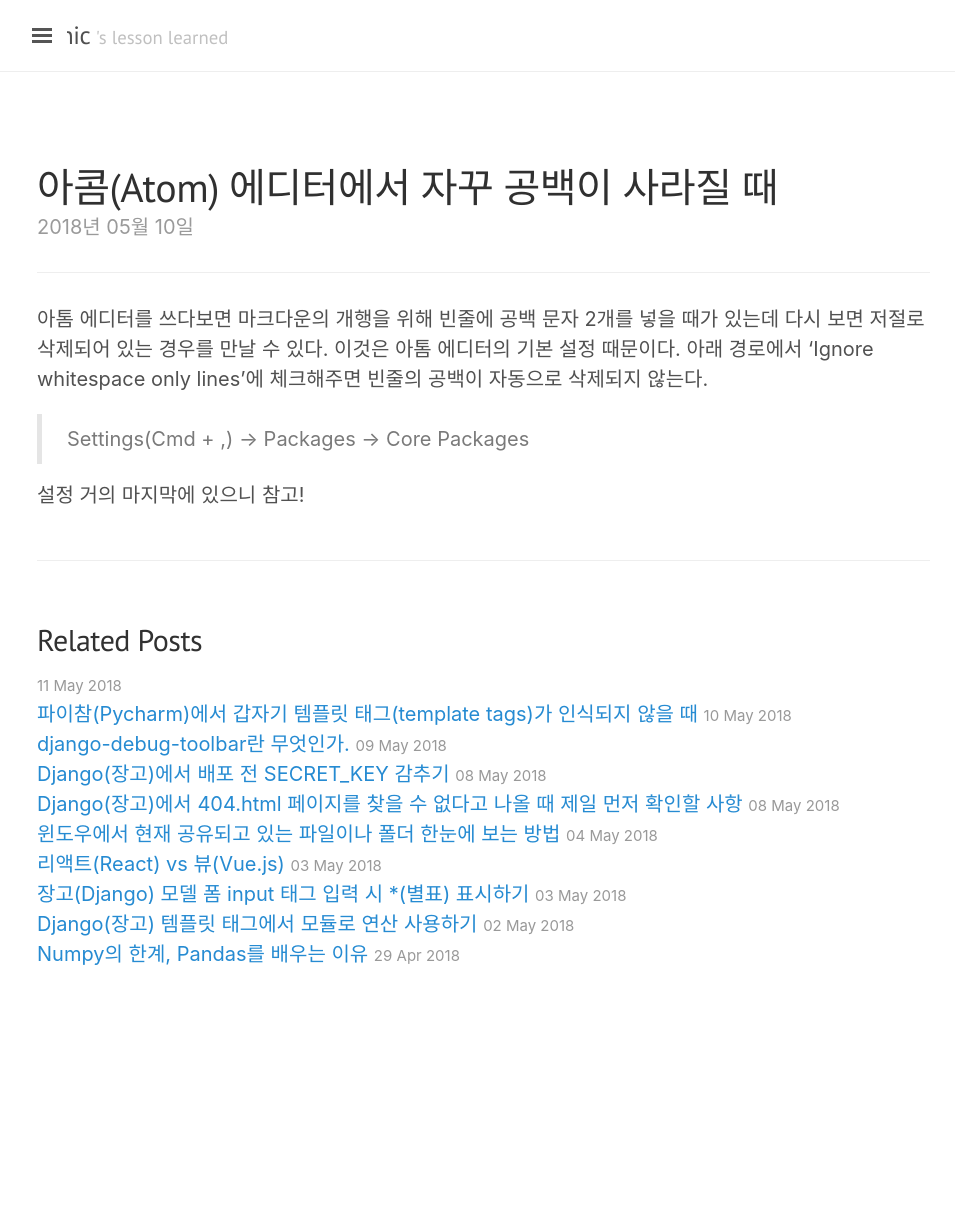
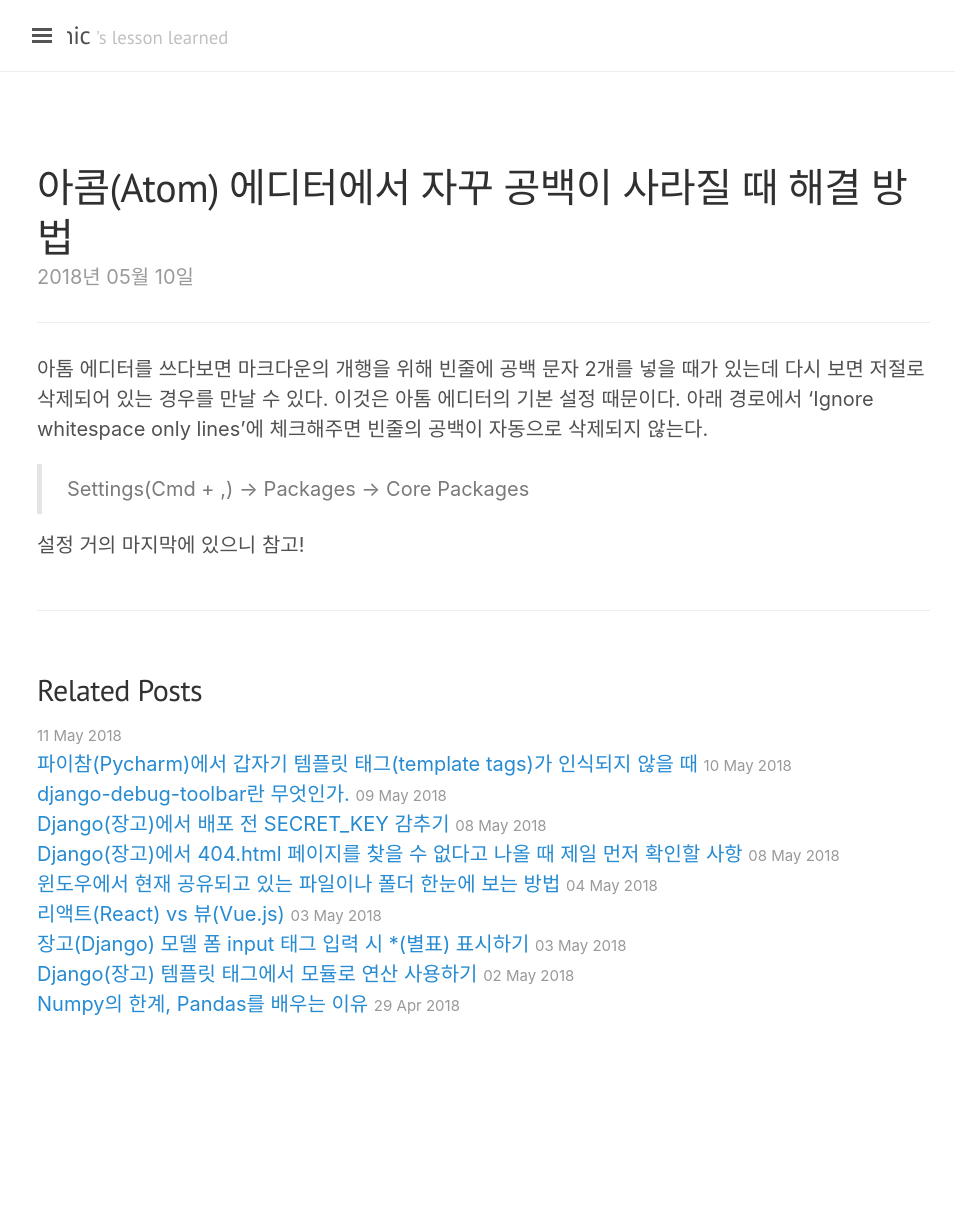
Before and after one commit to jwkcp/jwkcp.github.com, a Jekyll site: the page built from _posts/2018-05-10-where-is-my-whitespace-in-atom.md, in a window 1280 px wide. Shown: the whole page, without its empty margins (3-958 px from the left). Built offline with Jekyll 4.4.1, drawn with Linux system fonts in a browser that asks for light colours; nearby versions of some CDN libraries; comment, search, counter and statistics services are not loaded; before the commit the page ends 1157 px from its top, so only the background shows below that.

Commit message:
제목 수정

```diff
--- a/_posts/2018-05-10-where-is-my-whitespace-in-atom.md
+++ b/_posts/2018-05-10-where-is-my-whitespace-in-atom.md
@@ -1,6 +1,6 @@
 ---
 layout: post
-title: 아콤(Atom) 에디터에서 자꾸 공백이 사라질 때
+title: 아콤(Atom) 에디터에서 자꾸 공백이 사라질 때 해결 방법
 tags: editor
 comments: true
 ---
```
